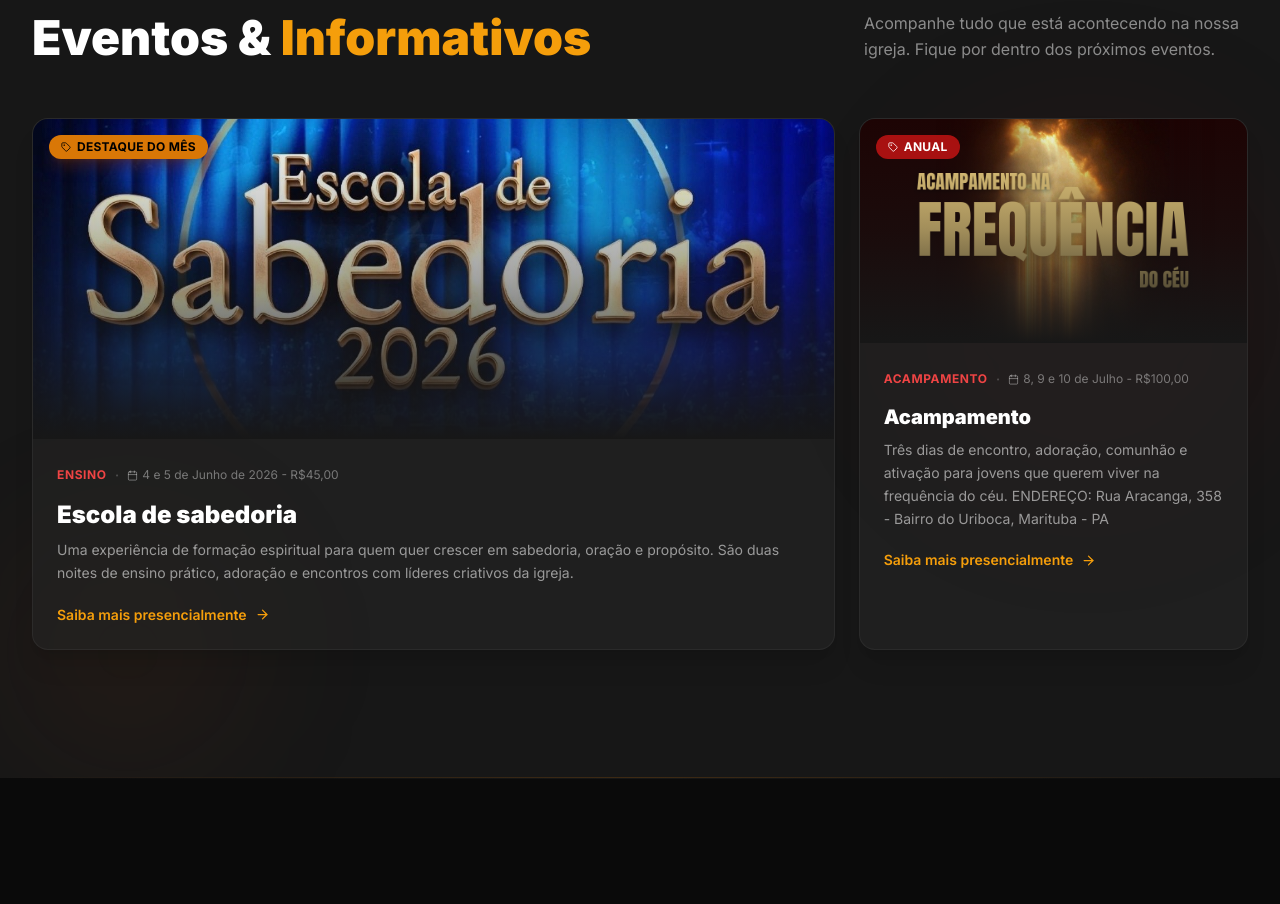
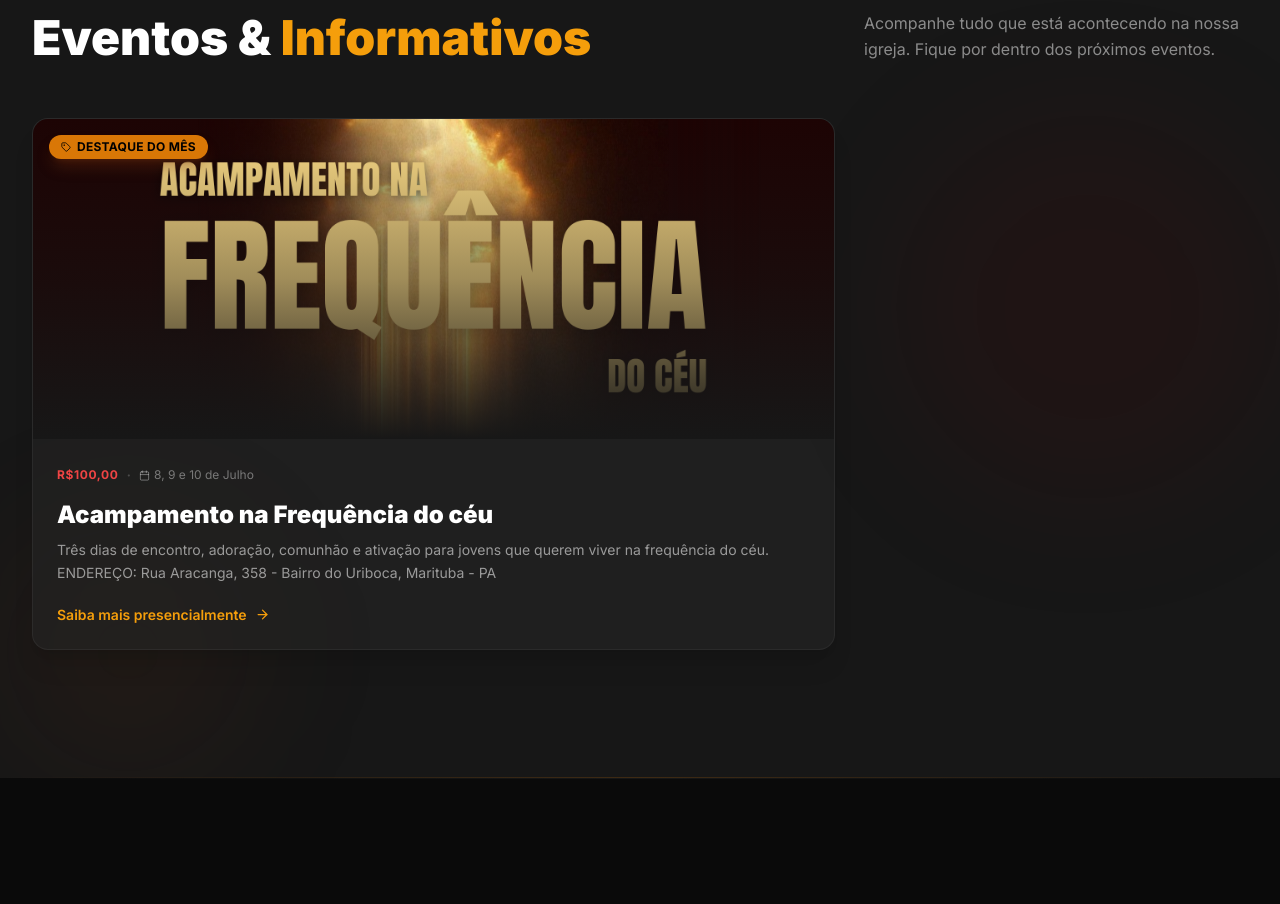
Before and after one commit to sweetie-dev/IEQNOVOSCOMECOS, a React (Vite) app: page / in a window 1280 px wide. Shown: the part 2413-3317 px from the top of the page. Built offline with nearby package versions, Linux system fonts and the light colour scheme.

Commit message:
atualiza_Avisos

```diff
--- a/src/components/Events.tsx
+++ b/src/components/Events.tsx
@@ -3,15 +3,15 @@ import { Calendar, ArrowRight,Tag } from 'lucide-react';
 
 const events = [
   {
-    image: '/escola-de-sabedoria.jpg',
-    category: 'Ensino',
-    title: 'Escola de sabedoria',
-    description: 'Uma experiência de formação espiritual para quem quer crescer em sabedoria, oração e propósito. São duas noites de ensino prático, adoração e encontros com líderes criativos da igreja.',
-    date: '4 e 5 de Junho de  2026 - R$45,00',
-    featured: true,
+    image: '/FREQUENCIA.png',
+    category: 'R$100,00',
+    title: 'Acampamento na Frequência do céu',
+      description: 'Três dias de encontro, adoração, comunhão e ativação para jovens que querem viver na frequência do céu.\n ENDEREÇO: Rua Aracanga, 358 - Bairro do Uriboca, Marituba - PA',
+      date: '8, 9 e 10 de Julho',
+      featured: true,
     tag: 'Destaque do Mês',
   },
-  {
+  /*{
     image: '/FREQUENCIA.png',
     category: 'Acampamento',
     title: 'Acampamento',
@@ -19,7 +19,7 @@ const events = [
     date: '8, 9 e 10 de Julho - R$100,00',
     featured: false,
     tag: 'Anual',
-  },
+  },*/
 ];
 
 function useInView(threshold = 0.15) {
--- a/src/components/Hero.tsx
+++ b/src/components/Hero.tsx
@@ -15,9 +15,9 @@ const slides = [
     subtitle: 'Experimente a presença de Deus de forma poderosa. Cada culto é uma oportunidade de avivamento.',
   },
   {
-    image: '/escola-de-sabedoria.jpg',
+    image: '/FREQUENCIA.png',
     tag: 'Evento em destaque',
-    title: 'Congresso Escola\nDe Sabedoria',
+    title: 'ACAMPAMENTO',
   },
 ];
 
```
